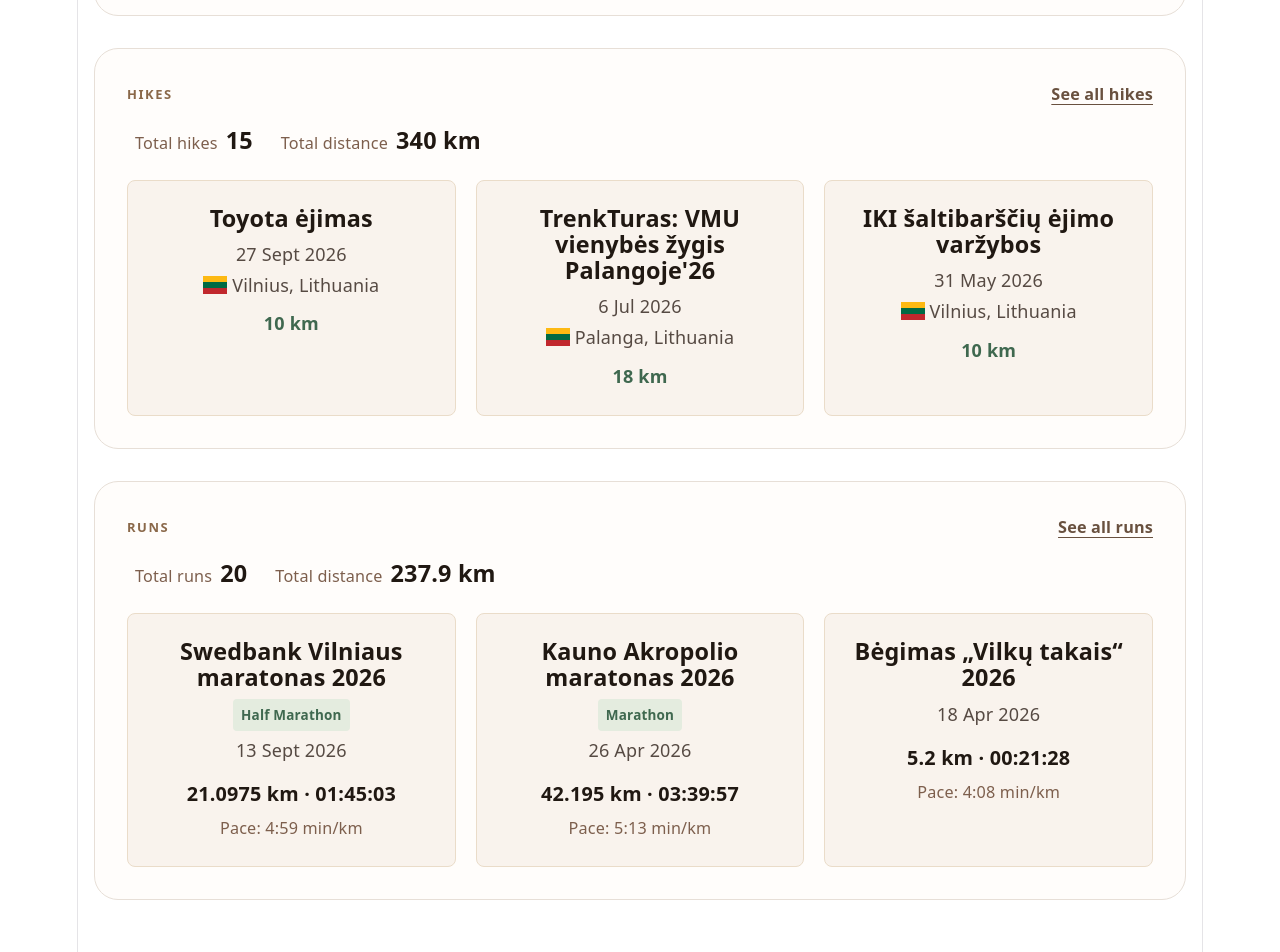
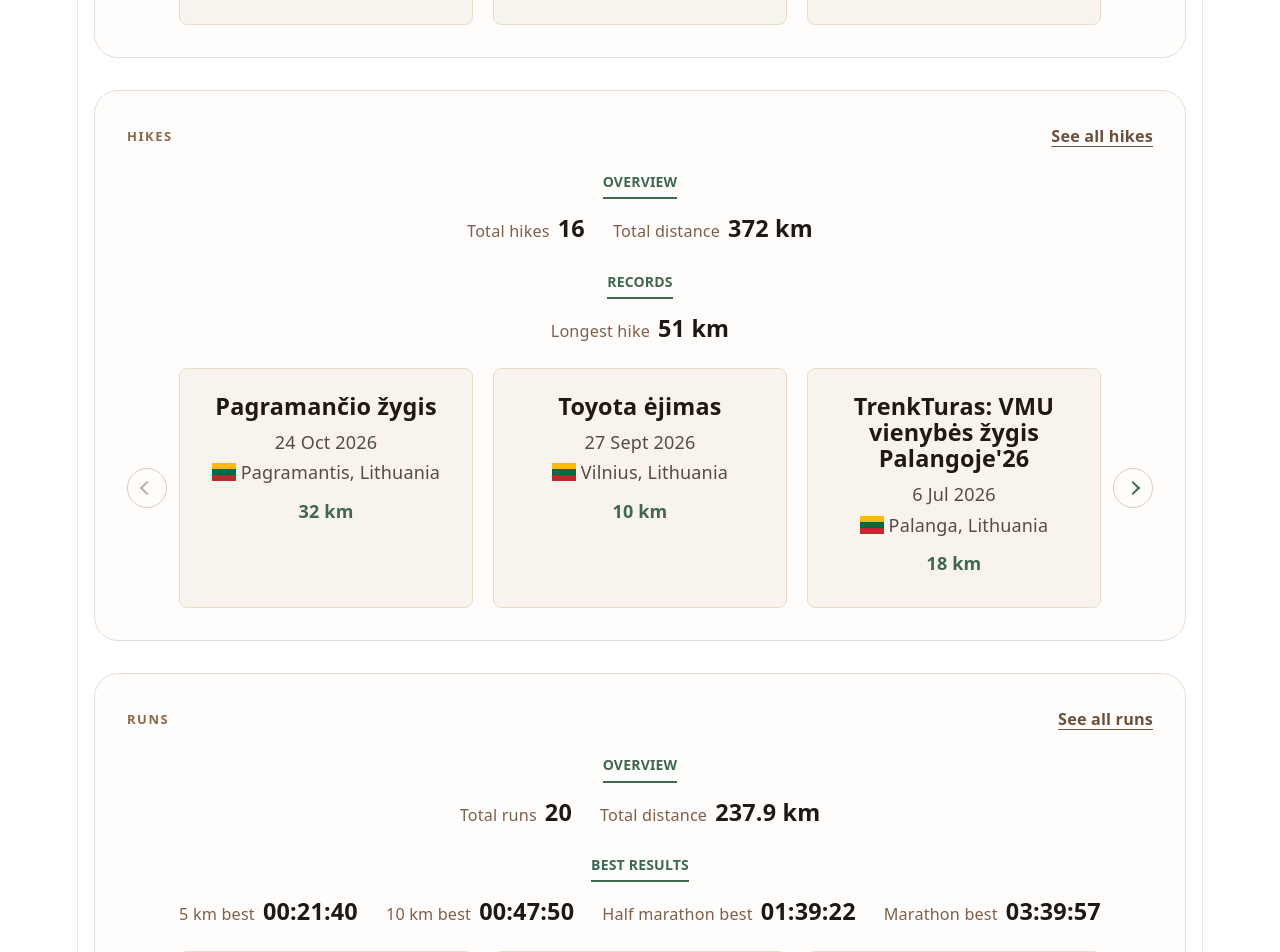
Before and after one commit to vaidasmac04/read-me, a React (Vite) app: page / in a window 1280 px wide. Shown: the part 1680-2632 px from the top of the page. Built offline with nearby package versions, Linux system fonts and the light colour scheme.

Commit message:
update hikes, add records, best results and scrol

```diff
--- a/public/hikes.json
+++ b/public/hikes.json
@@ -1,4 +1,11 @@
 [
+    {
+        "title": "Pagramančio žygis",
+        "city": "Pagramantis",
+        "country": "Lithuania",
+        "date": "2026-10-24",
+        "distanceKm": 32
+    },
     {
         "title": "Toyota ėjimas",
         "city": "Vilnius",
--- a/src/App.css
+++ b/src/App.css
@@ -101,9 +101,22 @@
   margin: 0 8px 24px;
 }
 
+.collection-statistics-heading {
+  width: fit-content;
+  margin: 0 auto 16px;
+  padding-bottom: 2px;
+  border-bottom: 2px solid #3f684f;
+  color: #3f684f;
+  font-size: 0.78rem;
+  font-weight: 700;
+  text-transform: uppercase;
+  text-align: center;
+}
+
 .collection-statistics dl {
   display: flex;
   flex-wrap: wrap;
+  justify-content: center;
   gap: 28px;
   margin: 0;
 }
@@ -111,7 +124,9 @@
 .collection-statistics dl > div {
   display: flex;
   align-items: baseline;
+  justify-content: center;
   gap: 8px;
+  text-align: center;
 }
 
 .collection-statistics dt {
@@ -194,6 +209,87 @@
 
 .hikes-grid {
   grid-template-columns: repeat(3, minmax(0, 1fr));
+}
+
+.collection-carousel {
+  display: flex;
+  align-items: center;
+  gap: 12px;
+}
+
+.collection-carousel-button {
+  display: grid;
+  place-items: center;
+  flex: 0 0 40px;
+  width: 40px;
+  height: 40px;
+  padding: 0;
+  border: 1px solid #d9cbbb;
+  border-radius: 50%;
+  background: #fffdfb;
+  color: #3f684f;
+  font: inherit;
+  cursor: pointer;
+}
+
+.collection-carousel-button:hover {
+  background: #f0ebe4;
+}
+
+.collection-carousel-button:disabled {
+  color: #b8afa5;
+  cursor: default;
+}
+
+.collection-carousel-button:disabled:hover {
+  background: #fffdfb;
+}
+
+.collection-carousel-button:focus-visible,
+.collection-carousel-viewport:focus-visible {
+  outline: 2px solid #3f684f;
+  outline-offset: 3px;
+}
+
+.carousel-chevron {
+  width: 8px;
+  height: 8px;
+  border-top: 2px solid currentColor;
+  border-right: 2px solid currentColor;
+}
+
+.carousel-chevron-previous {
+  transform: rotate(225deg);
+}
+
+.carousel-chevron-next {
+  transform: rotate(45deg);
+}
+
+.collection-carousel-viewport {
+  flex: 1 1 auto;
+  min-width: 0;
+  overflow-x: auto;
+  scrollbar-width: none;
+  scroll-behavior: smooth;
+  scroll-snap-type: x mandatory;
+}
+
+.collection-carousel-viewport::-webkit-scrollbar {
+  display: none;
+}
+
+.collection-carousel-viewport > div {
+  display: flex;
+  gap: 20px;
+}
+
+.collection-carousel-viewport > div > .entry-card,
+.collection-carousel-viewport > div > .trip-card {
+  flex: 0 0 calc((100% - 40px) / 3);
+  box-sizing: border-box;
+  min-width: 0;
+  scroll-snap-align: start;
 }
 
 .hike-card {
@@ -457,6 +553,40 @@
     grid-template-columns: 1fr;
   }
 
+  .carousel-chevron-previous {
+    transform: rotate(135deg);
+  }
+
+  .carousel-chevron-next {
+    transform: rotate(-45deg);
+  }
+
+  .collection-carousel-viewport {
+    max-height: 460px;
+    overflow-x: hidden;
+    overflow-y: auto;
+    scroll-snap-type: y mandatory;
+  }
+
+  .collection-carousel-viewport > div {
+    flex-direction: column;
+  }
+
+  .collection-carousel-viewport > div > .entry-card,
+  .collection-carousel-viewport > div > .trip-card {
+    flex-basis: auto;
+    width: 100%;
+  }
+
+  .collection-carousel {
+    flex-direction: column;
+    gap: 8px;
+  }
+
+  .collection-carousel-button {
+    flex-basis: 40px;
+  }
+
   .trip-grid > .trip-card,
   .runs-grid > .entry-card,
   .trip-grid > .trip-card:last-child:nth-child(3n + 1),
--- a/src/components/CollectionSection.tsx
+++ b/src/components/CollectionSection.tsx
@@ -1,4 +1,4 @@
-import type { ReactNode } from 'react'
+import { useEffect, useRef, useState, type ReactNode } from 'react'
 import type { AsyncData } from '../hooks/useAsyncData'
 
 export function CollectionSection<T>({
@@ -9,6 +9,7 @@
   resource,
   items,
   emptyMessage,
+  enableCardNavigation = false,
   children,
 }: {
   title: string
@@ -18,8 +19,68 @@
   resource: AsyncData<T[]>
   items: T[]
   emptyMessage: string
+  enableCardNavigation?: boolean
   children: (items: T[]) => ReactNode
 }) {
+  const cardsViewport = useRef<HTMLDivElement>(null)
+  const [canScrollBackward, setCanScrollBackward] = useState(false)
+  const [canScrollForward, setCanScrollForward] = useState(false)
+  const itemCount = items.length
+
+  useEffect(() => {
+    if (!enableCardNavigation) return
+
+    const viewport = cardsViewport.current
+    if (!viewport) return
+
+    const mediaQuery = window.matchMedia('(max-width: 768px)')
+    const updateScrollButtons = () => {
+      const isVertical = mediaQuery.matches
+      const maxOffset = Math.max(0, isVertical
+        ? viewport.scrollHeight - viewport.clientHeight
+        : viewport.scrollWidth - viewport.clientWidth)
+      const offset = isVertical ? viewport.scrollTop : viewport.scrollLeft
+
+      setCanScrollBackward(offset > 1)
+      setCanScrollForward(offset < maxOffset - 1)
+    }
+    const resizeObserver = new ResizeObserver(updateScrollButtons)
+
+    viewport.addEventListener('scroll', updateScrollButtons)
+    mediaQuery.addEventListener('change', updateScrollButtons)
+    resizeObserver.observe(viewport)
+    if (viewport.firstElementChild) resizeObserver.observe(viewport.firstElementChild)
+    updateScrollButtons()
+
+    return () => {
+      viewport.removeEventListener('scroll', updateScrollButtons)
+      mediaQuery.removeEventListener('change', updateScrollButtons)
+      resizeObserver.disconnect()
+    }
+  }, [enableCardNavigation, itemCount])
+
+  function scrollCards(direction: -1 | 1) {
+    const viewport = cardsViewport.current
+    if (!viewport) return
+
+    const isVertical = window.matchMedia('(max-width: 768px)').matches
+    const track = viewport.firstElementChild
+    const firstCard = track?.firstElementChild
+    const cardSize = firstCard instanceof HTMLElement
+      ? (isVertical ? firstCard.offsetHeight : firstCard.offsetWidth)
+      : (isVertical ? viewport.clientHeight : viewport.clientWidth) * 0.85
+    const gap = track instanceof HTMLElement
+      ? Number.parseFloat(window.getComputedStyle(track).gap) || 0
+      : 0
+    const scrollDistance = cardSize + gap
+
+    viewport.scrollBy({
+      left: isVertical ? 0 : direction * scrollDistance,
+      top: isVertical ? direction * scrollDistance : 0,
+      behavior: 'smooth',
+    })
+  }
+
   return (
     <section className="content-section collection-section">
       <div className="section-heading section-heading-with-link">
@@ -34,7 +95,27 @@
       {!resource.isLoading && !resource.hasError && items.length === 0 && (
         <p className="resource-message">{emptyMessage}</p>
       )}
-      {!resource.isLoading && !resource.hasError && items.length > 0 && children(items)}
+      {!resource.isLoading && !resource.hasError && items.length > 0 && (
+        enableCardNavigation ? (
+          <>
+            <div className="collection-carousel">
+              {items.length > 1 && (
+                <button className="collection-carousel-button" type="button" aria-label={`Previous ${title.toLowerCase()} cards`} onClick={() => scrollCards(-1)} disabled={!canScrollBackward}>
+                  <span className="carousel-chevron carousel-chevron-previous" aria-hidden="true" />
+                </button>
+              )}
+              <div className="collection-carousel-viewport" ref={cardsViewport} role="region" aria-label={`${title} cards`} tabIndex={0}>
+                {children(items)}
+              </div>
+              {items.length > 1 && (
+                <button className="collection-carousel-button" type="button" aria-label={`Next ${title.toLowerCase()} cards`} onClick={() => scrollCards(1)} disabled={!canScrollForward}>
+                  <span className="carousel-chevron carousel-chevron-next" aria-hidden="true" />
+                </button>
+              )}
+            </div>
+          </>
+        ) : children(items)
+      )}
     </section>
   )
 }
--- a/src/components/CollectionStatistics.tsx
+++ b/src/components/CollectionStatistics.tsx
@@ -2,13 +2,16 @@
 
 export function CollectionStatistics({
   label,
+  heading,
   statistics,
 }: {
   label: string
+  heading?: string
   statistics: CollectionStatistic[]
 }) {
   return (
     <section className="collection-statistics" aria-label={label}>
+      {heading && <h3 className="collection-statistics-heading">{heading}</h3>}
       <dl>
         {statistics.map((statistic) => (
           <div key={statistic.label}>
--- a/src/pages/ArchivePage.tsx
+++ b/src/pages/ArchivePage.tsx
@@ -11,7 +11,7 @@
 import { RunCards } from '../components/RunCards'
 import { TripCards } from '../components/TripCards'
 import { sortHikesByDate, sortJobsByDate, sortRunsByDate, sortTripsByDate } from '../utils/collectionSorting'
-import { getHikeStatistics, getRunStatistics, getTripStatistics } from '../utils/collectionStatistics'
+import { getHikeStatistics, getLongestHikeStatistics, getRunBestResults, getRunStatistics, getTripStatistics } from '../utils/collectionStatistics'
 
 export type ArchiveCollection = 'jobs' | 'runs' | 'trips' | 'hikes'
 
@@ -59,7 +59,18 @@
     return (
       <ArchiveLayout title="Runs">
         {!runsResource.isLoading && !runsResource.hasError && (
-          <CollectionStatistics label="Run statistics" statistics={getRunStatistics(runs)} />
+          <>
+            <CollectionStatistics
+              label="Run overview"
+              heading="Overview"
+              statistics={getRunStatistics(runs)}
+            />
+            <CollectionStatistics
+              label="Run best results"
+              heading="Best results"
+              statistics={getRunBestResults(runs)}
+            />
+          </>
         )}
         <CollectionSection title="Runs" resource={runsResource} items={runs} emptyMessage="No runs to show yet.">
           {(entries) => <RunCards runs={entries} />}
@@ -74,7 +85,18 @@
     return (
       <ArchiveLayout title="Hikes">
         {!hikesResource.isLoading && !hikesResource.hasError && (
-          <CollectionStatistics label="Hike statistics" statistics={getHikeStatistics(hikes)} />
+          <>
+            <CollectionStatistics
+              label="Hike overview"
+              heading="Overview"
+              statistics={getHikeStatistics(hikes)}
+            />
+            <CollectionStatistics
+              label="Hike records"
+              heading="Records"
+              statistics={getLongestHikeStatistics(hikes)}
+            />
+          </>
         )}
         <CollectionSection title="Hikes" resource={hikesResource} items={hikes} emptyMessage="No hikes to show yet.">
           {(entries) => <HikeCards hikes={entries} />}
@@ -88,7 +110,11 @@
   return (
     <ArchiveLayout title="Trips">
       {!tripsResource.isLoading && !tripsResource.hasError && (
-        <CollectionStatistics label="Trip statistics" statistics={getTripStatistics(trips)} />
+        <CollectionStatistics
+          label="Trip overview"
+          heading="Overview"
+          statistics={getTripStatistics(trips)}
+        />
       )}
       <CollectionSection title="Trips" resource={tripsResource} items={trips} emptyMessage="No trips to show yet.">
         {(entries) => <TripCards trips={entries} />}
--- a/src/pages/HomePage.tsx
+++ b/src/pages/HomePage.tsx
@@ -10,7 +10,7 @@
 import { RunCards } from '../components/RunCards'
 import { TripCards } from '../components/TripCards'
 import { sortHikesByDate, sortJobsByDate, sortRunsByDate, sortTripsByDate } from '../utils/collectionSorting'
-import { getHikeStatistics, getRunStatistics, getTripStatistics } from '../utils/collectionStatistics'
+import { getHikeStatistics, getLongestHikeStatistics, getRunBestResults, getRunStatistics, getTripStatistics } from '../utils/collectionStatistics'
 
 interface HomePageProps {
   jobsResource: AsyncData<JobEntry[]>
@@ -20,10 +20,10 @@
 }
 
 export function HomePage({ jobsResource, hikesResource, runsResource, tripsResource }: HomePageProps) {
-  const jobs = sortJobsByDate(jobsResource.data).slice(0, 3)
-  const hikes = sortHikesByDate(hikesResource.data).slice(0, 3)
-  const runs = sortRunsByDate(runsResource.data).slice(0, 3)
-  const trips = sortTripsByDate(tripsResource.data).slice(0, 3)
+  const jobs = sortJobsByDate(jobsResource.data)
+  const hikes = sortHikesByDate(hikesResource.data)
+  const runs = sortRunsByDate(runsResource.data)
+  const trips = sortTripsByDate(tripsResource.data)
 
   return (
     <main className="page-shell">
@@ -39,7 +39,7 @@
         </div>
       </section>
 
-      <CollectionSection title="Jobs" href="#/jobs" actionLabel="See all jobs" resource={jobsResource} items={jobs} emptyMessage="No jobs to show yet.">
+      <CollectionSection title="Jobs" href="#/jobs" actionLabel="See all jobs" resource={jobsResource} items={jobs} emptyMessage="No jobs to show yet." enableCardNavigation>
         {(entries) => <JobCards entries={entries} />}
       </CollectionSection>
       <CollectionSection
@@ -49,8 +49,13 @@
         resource={tripsResource}
         items={trips}
         emptyMessage="No trips to show yet."
+        enableCardNavigation
         beforeContent={!tripsResource.isLoading && !tripsResource.hasError
-          ? <CollectionStatistics label="Trip statistics" statistics={getTripStatistics(tripsResource.data)} />
+          ? <CollectionStatistics
+            label="Trip overview"
+            heading="Overview"
+            statistics={getTripStatistics(tripsResource.data)}
+          />
           : null}
       >
         {(entries) => <TripCards trips={entries} />}
@@ -62,8 +67,20 @@
         resource={hikesResource}
         items={hikes}
         emptyMessage="No hikes to show yet."
+        enableCardNavigation
         beforeContent={!hikesResource.isLoading && !hikesResource.hasError
-          ? <CollectionStatistics label="Hike statistics" statistics={getHikeStatistics(hikesResource.data)} />
+          ? <>
+            <CollectionStatistics
+              label="Hike overview"
+              heading="Overview"
+              statistics={getHikeStatistics(hikesResource.data)}
+            />
+            <CollectionStatistics
+              label="Hike records"
+              heading="Records"
+              statistics={getLongestHikeStatistics(hikesResource.data)}
+            />
+          </>
           : null}
       >
         {(entries) => <HikeCards hikes={entries} />}
@@ -75,8 +92,20 @@
         resource={runsResource}
         items={runs}
         emptyMessage="No runs to show yet."
+        enableCardNavigation
         beforeContent={!runsResource.isLoading && !runsResource.hasError
-          ? <CollectionStatistics label="Run statistics" statistics={getRunStatistics(runsResource.data)} />
+          ? <>
+            <CollectionStatistics
+              label="Run overview"
+              heading="Overview"
+              statistics={getRunStatistics(runsResource.data)}
+            />
+            <CollectionStatistics
+              label="Run best results"
+              heading="Best results"
+              statistics={getRunBestResults(runsResource.data)}
+            />
+          </>
           : null}
       >
         {(entries) => <RunCards runs={entries} />}
--- a/src/utils/collectionStatistics.ts
+++ b/src/utils/collectionStatistics.ts
@@ -1,6 +1,7 @@
 import type { Hike } from '../data/hikesService'
 import type { Run } from '../data/runsService'
 import type { Trip } from '../data/tripsService'
+import { formatDuration } from './dateFormatting'
 
 export interface CollectionStatistic {
   label: string
@@ -31,11 +32,41 @@
   ]
 }
 
+export function getLongestHikeStatistics(hikes: Hike[]): CollectionStatistic[] {
+  const longestHike = hikes.reduce<Hike | null>(
+    (longest, hike) => !longest || hike.distanceKm > longest.distanceKm ? hike : longest,
+    null,
+  )
+
+  return [{
+    label: 'Longest hike',
+    value: longestHike
+      ? `${longestHike.distanceKm.toLocaleString(undefined, { maximumFractionDigits: 1 })} km`
+      : '—',
+  }]
+}
+
 export function getRunStatistics(runs: Run[]): CollectionStatistic[] {
   const totalDistanceKm = runs.reduce((total, run) => total + run.distanceKm, 0)
-
   return [
     { label: 'Total runs', value: runs.length },
     { label: 'Total distance', value: `${totalDistanceKm.toLocaleString(undefined, { maximumFractionDigits: 1 })} km` },
   ]
 }
+
+export function getRunBestResults(runs: Run[]): CollectionStatistic[] {
+  const bestResult = (matches: (run: Run) => boolean): string => {
+    const bestRun = runs
+      .filter(matches)
+      .reduce<Run | null>((best, run) => !best || run.durationSeconds < best.durationSeconds ? run : best, null)
+
+    return bestRun ? formatDuration(bestRun.durationSeconds) : '—'
+  }
+
+  return [
+    { label: '5 km best', value: bestResult((run) => run.distanceKm === 5) },
+    { label: '10 km best', value: bestResult((run) => run.distanceKm === 10) },
+    { label: 'Half marathon best', value: bestResult((run) => run.distanceName === 'Half Marathon' || run.distanceKm === 21.0975) },
+    { label: 'Marathon best', value: bestResult((run) => run.distanceName === 'Marathon' || run.distanceKm === 42.195) },
+  ]
+}
```
Also changed, not shown: public/jobs.json (+0 -11 lines).
